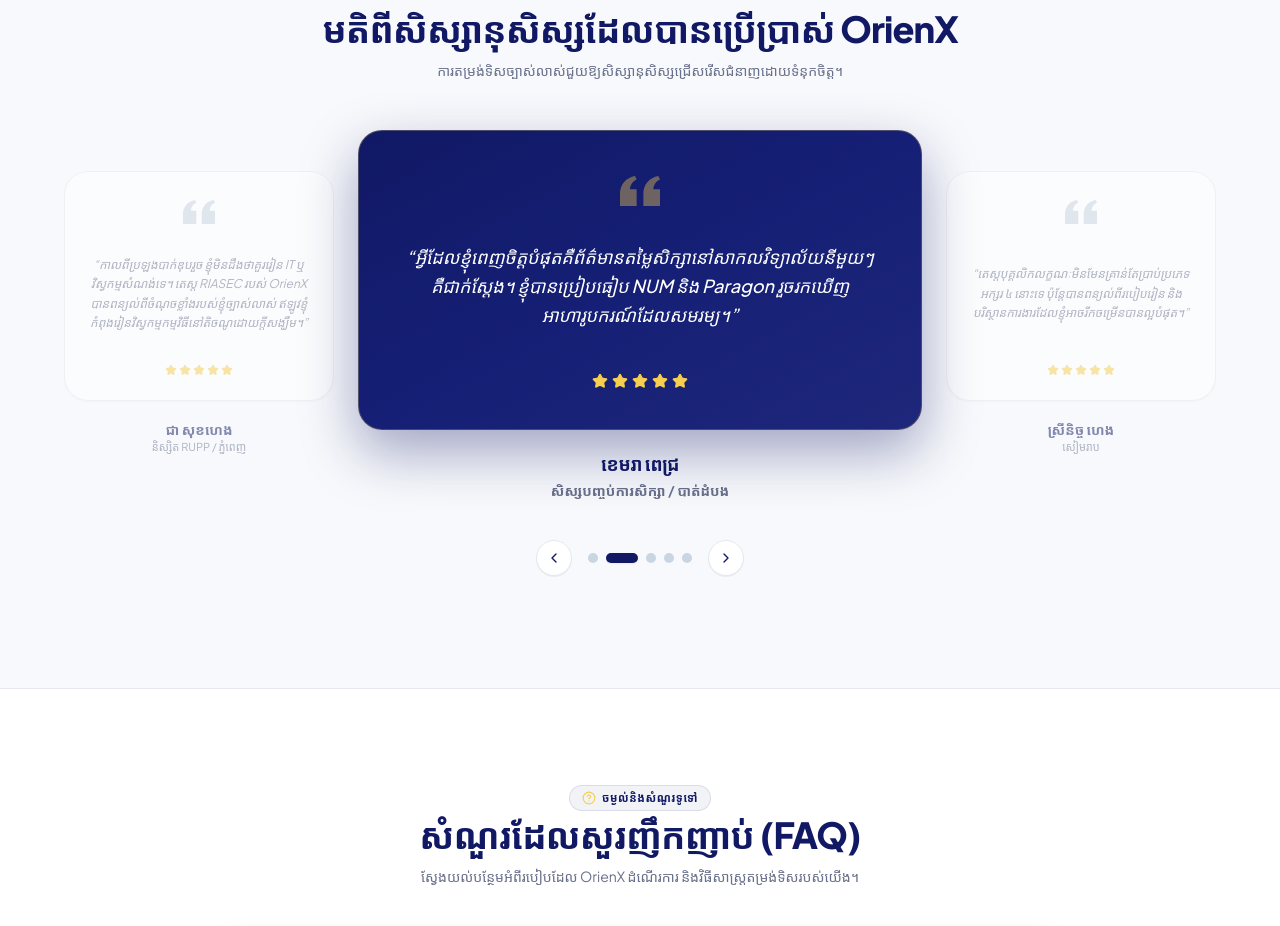
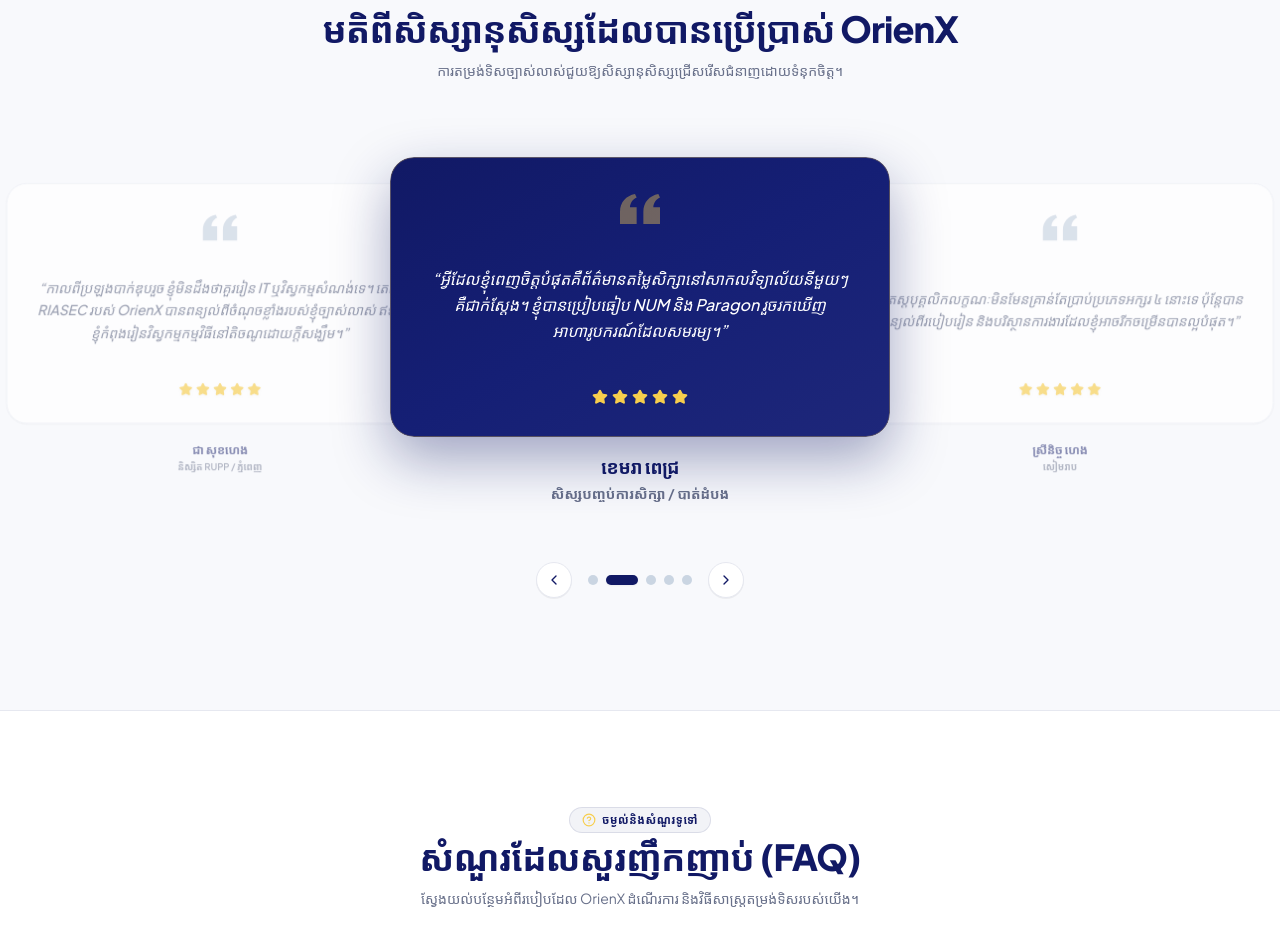
Before and after one commit to Vuthy-Tourn/orienx, a Next.js app in the folder frontend/: page / in a window 1280 px wide. Shown: the part 3003-3929 px from the top of the page. Built offline with nearby package versions, Linux system fonts and the light colour scheme; no server answers.

Commit message:
fix(testimonials): replace static text fade with dynamic 3D card sliding animation

```diff
--- a/frontend/src/components/home/testimonials-carousel.tsx
+++ b/frontend/src/components/home/testimonials-carousel.tsx
@@ -3,7 +3,7 @@
 import React, { useState, useEffect, useRef, useCallback } from "react";
 import { useLanguage } from "@/contexts/language-context";
 import { ChevronLeft, ChevronRight, Star } from "lucide-react";
-import { motion, AnimatePresence } from "motion/react";
+import { motion } from "motion/react";
 
 interface TestimonialItem {
   id: number;
@@ -14,9 +14,12 @@ interface TestimonialItem {
 
 export function TestimonialsCarousel() {
   const { t } = useLanguage();
-  const [[activeIndex, direction], setSlide] = useState<[number, number]>([0, 1]);
+  const [activeIndex, setActiveIndex] = useState(0);
   const [isPaused, setIsPaused] = useState(false);
+  const [isDesktop, setIsDesktop] = useState(true);
+  const [windowWidth, setWindowWidth] = useState(1200);
   const timerRef = useRef<NodeJS.Timeout | null>(null);
+  const prevSlotsRef = useRef<{ [key: number]: number }>({});
 
   const testimonials: TestimonialItem[] = [
     {
@@ -53,16 +56,29 @@ export function TestimonialsCarousel() {
 
   const total = testimonials.length;
 
+  // Responsive window tracking
+  useEffect(() => {
+    const handleResize = () => {
+      const w = window.innerWidth;
+      setWindowWidth(w);
+      setIsDesktop(w >= 768);
+    };
+
+    handleResize();
+    window.addEventListener("resize", handleResize);
+    return () => window.removeEventListener("resize", handleResize);
+  }, []);
+
   const nextSlide = useCallback(() => {
-    setSlide(([prev]) => [(prev + 1) % total, 1]);
+    setActiveIndex((prev) => (prev + 1) % total);
   }, [total]);
 
   const prevSlide = useCallback(() => {
-    setSlide(([prev]) => [(prev - 1 + total) % total, -1]);
+    setActiveIndex((prev) => (prev - 1 + total) % total);
   }, [total]);
 
   const goToSlide = useCallback((index: number) => {
-    setSlide(([prev]) => [index, index >= prev ? 1 : -1]);
+    setActiveIndex(index);
   }, []);
 
   // Auto-slide effect (changes every 5.5 seconds, pauses on hover)
@@ -78,12 +94,40 @@ export function TestimonialsCarousel() {
     };
   }, [isPaused, nextSlide]);
 
-  const prevIndex = (activeIndex - 1 + total) % total;
-  const nextIndex = (activeIndex + 1) % total;
+  // Compute circular slot (-2, -1, 0, 1, 2)
+  const getSlot = useCallback(
+    (index: number) => {
+      let slot = (index - activeIndex) % total;
+      if (slot < -Math.floor(total / 2)) slot += total;
+      if (slot > Math.floor(total / 2)) slot -= total;
+      return slot;
+    },
+    [activeIndex, total]
+  );
 
-  const currentItem = testimonials[activeIndex];
-  const prevItem = testimonials[prevIndex];
-  const nextItem = testimonials[nextIndex];
+  // Synchronize previous slots after each render
+  useEffect(() => {
+    testimonials.forEach((item, index) => {
+      prevSlotsRef.current[item.id] = getSlot(index);
+    });
+  }, [activeIndex, getSlot, testimonials]);
+
+  // Calculate horizontal position for each slot
+  const getSlotX = (slot: number) => {
+    if (slot === 0) return 0;
+    if (isDesktop) {
+      const baseOffset = windowWidth >= 1200 ? 420 : windowWidth >= 1024 ? 370 : 320;
+      if (slot === 1) return baseOffset;
+      if (slot === -1) return -baseOffset;
+      if (slot === 2) return baseOffset * 2;
+      return -baseOffset * 2;
+    } else {
+      if (slot === 1) return "108%";
+      if (slot === -1) return "-108%";
+      if (slot === 2) return "210%";
+      return "-210%";
+    }
+  };
 
   return (
     <section
@@ -104,186 +148,160 @@ export function TestimonialsCarousel() {
           </p>
         </div>
 
-        {/* 3-Card Stage: Stable Anchored Cards with Smooth Inside Content Transition */}
+        {/* 3D Kinetic Carousel Stage: Cards Physically Slide and Swap Across Positions */}
         <div
           className="relative max-w-6xl mx-auto"
           onMouseEnter={() => setIsPaused(true)}
           onMouseLeave={() => setIsPaused(false)}
         >
-          {/* Main Cards Row */}
-          <div className="grid grid-cols-1 md:grid-cols-12 gap-4 sm:gap-6 items-center">
-            {/* Left Flanking Card (Previous) */}
+          {/* Main Stage Stage Container */}
+          <div className="relative w-full h-[370px] sm:h-[400px] flex items-center justify-center overflow-visible">
+            {testimonials.map((item, index) => {
+              const slot = getSlot(index);
+              const isCenter = slot === 0;
+              const isLeft = slot === -1;
+              const isRight = slot === 1;
+              const isVisible = isCenter || (isDesktop && (isLeft || isRight));
+
+              // Check if item wrapped around behind the scenes (slot -2 <-> +2)
+              const prevSlot = prevSlotsRef.current[item.id] ?? slot;
+              const isSeamWrap =
+                (prevSlot <= -2 && slot >= 2) || (prevSlot >= 2 && slot <= -2);
+
+              return (
+                <motion.div
+                  key={item.id}
+                  initial={false}
+                  animate={{
+                    x: getSlotX(slot),
+                    scale: isCenter ? 1 : Math.abs(slot) === 1 ? 0.86 : 0.7,
+                    opacity: isCenter ? 1 : Math.abs(slot) === 1 ? (isDesktop ? 0.65 : 0) : 0,
+                    zIndex: isCenter ? 30 : Math.abs(slot) === 1 ? 20 : 10,
+                    rotateY: isDesktop
+                      ? isCenter
+                        ? 0
+                        : slot === 1
+                        ? -6
+                        : slot === -1
+                        ? 6
+                        : 0
+                      : 0,
+                  }}
+                  transition={
+                    isSeamWrap
+                      ? { duration: 0 }
+                      : {
+                          x: { type: "spring", stiffness: 240, damping: 26, mass: 0.85 },
+                          scale: { duration: 0.42, ease: [0.22, 1, 0.36, 1] },
+                          opacity: { duration: 0.35 },
+                          rotateY: { duration: 0.42, ease: [0.22, 1, 0.36, 1] },
+                        }
+                  }
+                  drag={isCenter ? "x" : false}
+                  dragConstraints={{ left: 0, right: 0 }}
+                  dragElastic={0.25}
+                  onDragEnd={(_, info) => {
+                    if (info.offset.x < -40 || info.velocity.x < -200) {
+                      nextSlide();
+                    } else if (info.offset.x > 40 || info.velocity.x > 200) {
+                      prevSlide();
+                    }
+                  }}
+                  onClick={() => {
+                    if (isLeft) prevSlide();
+                    if (isRight) nextSlide();
+                  }}
+                  className={`absolute w-[92vw] max-w-[420px] sm:max-w-[460px] md:max-w-[480px] lg:max-w-[500px] flex flex-col items-center select-none ${
+                    isCenter
+                      ? "cursor-grab active:cursor-grabbing"
+                      : isLeft || isRight
+                      ? "cursor-pointer hover:opacity-95 transition-opacity"
+                      : "pointer-events-none"
+                  }`}
+                  style={{
+                    perspective: 1000,
+                    visibility: isVisible || !isDesktop ? "visible" : "hidden",
+                  }}
+                >
+                  {/* The Testimonial Card Box with Dynamic Navy/White Crossfade */}
                   <div
-              onClick={prevSlide}
-              className="hidden md:flex md:col-span-3 flex-col items-center cursor-pointer opacity-50 hover:opacity-90 transition-all duration-300 transform hover:-translate-x-1"
+                    className={`w-full rounded-3xl p-6 sm:p-8 min-h-[260px] sm:min-h-[280px] flex flex-col justify-between text-center relative overflow-hidden transition-all duration-500 ${
+                      isCenter
+                        ? "shadow-[0_22px_55px_rgba(17,25,101,0.38)]"
+                        : "shadow-xs hover:shadow-md"
+                    }`}
                   >
-              <div className="w-full bg-white border border-[#E6E8F0] rounded-2xl sm:rounded-3xl p-6 shadow-xs min-h-[230px] flex flex-col justify-between text-center relative overflow-hidden">
-                <AnimatePresence mode="wait">
-                  <motion.div
-                    key={`prev-content-${prevItem.id}`}
-                    initial={{ opacity: 0 }}
-                    animate={{ opacity: 1 }}
-                    exit={{ opacity: 0 }}
-                    transition={{ duration: 0.3 }}
-                    className="w-full flex flex-col justify-between h-full flex-1"
+                    {/* Navy Gradient Background Layer (Active) */}
+                    <div
+                      className={`absolute inset-0 bg-gradient-to-br from-[#111965] via-[#151F75] to-[#1E277A] border border-[#F7CE4D]/30 transition-opacity duration-500 rounded-3xl ${
+                        isCenter ? "opacity-100" : "opacity-0 pointer-events-none"
+                      }`}
+                    />
+
+                    {/* White Card Background Layer (Flanking) */}
+                    <div
+                      className={`absolute inset-0 bg-white border border-[#E6E8F0] transition-opacity duration-500 rounded-3xl ${
+                        isCenter ? "opacity-0 pointer-events-none" : "opacity-100"
+                      }`}
+                    />
+
+                    {/* Card Inner Content */}
+                    <div className="relative z-10 w-full flex flex-col justify-between h-full min-h-[200px] flex-1">
+                      {/* Quotation Mark Icon */}
+                      <div
+                        className={`flex justify-center mb-2 shrink-0 transition-colors duration-500 ${
+                          isCenter ? "text-[#F7CE4D]/40" : "text-slate-300"
+                        }`}
                       >
-                    <div className="text-slate-300 flex justify-center mb-2">
-                      <svg className="w-8 h-8 fill-current" viewBox="0 0 24 24">
-                        <path d="M14.017 21v-7.391c0-5.704 3.731-9.57 8.983-10.609l.995 2.151c-2.432.917-3.995 3.638-3.995 5.849h4v10h-9.983zm-14.017 0v-7.391c0-5.704 3.748-9.57 9-10.609l.996 2.151c-2.433.917-3.996 3.638-3.996 5.849h3.983v10h-9.983z" />
-                      </svg>
-                    </div>
-                    <p className="text-xs text-[#68708A] line-clamp-4 italic leading-relaxed my-auto">
-                      &ldquo;{prevItem.text}&rdquo;
-                    </p>
-                    <div className="mt-3 flex items-center justify-center gap-0.5 text-[#F7CE4D]">
-                      {Array.from({ length: 5 }).map((_, i) => (
-                        <Star key={i} className="w-3 h-3 fill-current" />
-                      ))}
-                    </div>
-                  </motion.div>
-                </AnimatePresence>
-              </div>
-
-              {/* Author Info Below Left Card */}
-              <div className="mt-4 text-center min-h-[42px] flex flex-col items-center justify-center">
-                <AnimatePresence mode="wait">
-                  <motion.div
-                    key={`prev-author-${prevItem.id}`}
-                    initial={{ opacity: 0 }}
-                    animate={{ opacity: 1 }}
-                    exit={{ opacity: 0 }}
-                    transition={{ duration: 0.25 }}
-                  >
-                    <h4 className="text-sm font-bold text-[#111965]">{prevItem.author}</h4>
-                    <p className="text-[11px] text-[#68708A]">{prevItem.role}</p>
-                  </motion.div>
-                </AnimatePresence>
-              </div>
-            </div>
-
-            {/* Active Center Card: Firmly Anchored Navy Card with Smooth Inside Transitions */}
-            <div className="md:col-span-6 flex flex-col items-center z-10 w-full">
-              <div className="w-full bg-gradient-to-br from-[#111965] via-[#151F75] to-[#1E277A] text-white rounded-3xl p-8 sm:p-10 shadow-[0_22px_55px_rgba(17,25,101,0.38)] min-h-[270px] sm:min-h-[300px] flex flex-col justify-between text-center relative border border-[#F7CE4D]/25 overflow-hidden">
-                <AnimatePresence mode="wait">
-                  <motion.div
-                    key={`center-quote-${currentItem.id}`}
-                    initial={{
-                      opacity: 0,
-                      y: direction > 0 ? 12 : -12,
-                      filter: "blur(3px)",
-                    }}
-                    animate={{
-                      opacity: 1,
-                      y: 0,
-                      filter: "blur(0px)",
-                    }}
-                    exit={{
-                      opacity: 0,
-                      y: direction > 0 ? -12 : 12,
-                      filter: "blur(3px)",
-                    }}
-                    transition={{
-                      duration: 0.38,
-                      ease: [0.22, 1, 0.36, 1],
-                    }}
-                    className="w-full flex flex-col justify-between items-center h-full min-h-[210px] flex-1"
-                  >
-                    {/* Brand Gold Ambient Quotation Mark */}
-                    <div className="text-[#F7CE4D]/40 flex justify-center mb-2 shrink-0">
-                      <svg className="w-12 h-10 fill-current" viewBox="0 0 24 24">
+                        <svg className="w-10 h-8 sm:w-12 sm:h-10 fill-current" viewBox="0 0 24 24">
                           <path d="M14.017 21v-7.391c0-5.704 3.731-9.57 8.983-10.609l.995 2.151c-2.432.917-3.995 3.638-3.995 5.849h4v10h-9.983zm-14.017 0v-7.391c0-5.704 3.748-9.57 9-10.609l.996 2.151c-2.433.917-3.996 3.638-3.996 5.849h3.983v10h-9.983z" />
                         </svg>
                       </div>
 
                       {/* Main Quote Text */}
-                    <p className="text-sm sm:text-base md:text-lg font-medium text-white leading-relaxed italic max-w-lg mx-auto my-auto">
-                      &ldquo;{currentItem.text}&rdquo;
+                      <p
+                        className={`text-xs sm:text-sm md:text-base font-medium leading-relaxed italic max-w-md mx-auto my-auto transition-colors duration-500 ${
+                          isCenter
+                            ? "text-white"
+                            : "text-[#68708A] line-clamp-4"
+                        }`}
+                      >
+                        &ldquo;{item.text}&rdquo;
                       </p>
 
-                    {/* Rating Stars (Brand Accent Yellow #F7CE4D) */}
-                    <div className="mt-5 flex items-center justify-center gap-1 text-[#F7CE4D] shrink-0">
+                      {/* 5-Star Rating */}
+                      <div className="mt-4 flex items-center justify-center gap-1 text-[#F7CE4D] shrink-0">
                         {Array.from({ length: 5 }).map((_, i) => (
                           <Star key={i} className="w-4 h-4 fill-current drop-shadow-xs" />
                         ))}
                       </div>
-                  </motion.div>
-                </AnimatePresence>
-              </div>
-
-              {/* Author Info Underneath Center Card */}
-              <div className="mt-5 text-center min-h-[50px] flex flex-col items-center justify-center">
-                <AnimatePresence mode="wait">
-                  <motion.div
-                    key={`center-author-${currentItem.id}`}
-                    initial={{ opacity: 0, y: 6 }}
-                    animate={{ opacity: 1, y: 0 }}
-                    exit={{ opacity: 0, y: -6 }}
-                    transition={{ duration: 0.28, ease: "easeOut" }}
-                    className="space-y-0.5"
-                  >
-                    <h3 className="text-base sm:text-lg font-black text-[#111965] tracking-tight">
-                      {currentItem.author}
-                    </h3>
-                    <p className="text-xs sm:text-sm font-semibold text-[#68708A]">
-                      {currentItem.role}
-                    </p>
-                  </motion.div>
-                </AnimatePresence>
                     </div>
                   </div>
 
-            {/* Right Flanking Card (Next) */}
-            <div
-              onClick={nextSlide}
-              className="hidden md:flex md:col-span-3 flex-col items-center cursor-pointer opacity-50 hover:opacity-90 transition-all duration-300 transform hover:translate-x-1"
+                  {/* Student Author Information Beneath Card (Slides Together with Card) */}
+                  <div className="mt-4 text-center min-h-[46px] flex flex-col items-center justify-center space-y-0.5">
+                    <h3
+                      className={`font-black text-[#111965] tracking-tight transition-all duration-500 ${
+                        isCenter ? "text-base sm:text-lg" : "text-sm text-[#111965]/75"
+                      }`}
                     >
-              <div className="w-full bg-white border border-[#E6E8F0] rounded-2xl sm:rounded-3xl p-6 shadow-xs min-h-[230px] flex flex-col justify-between text-center relative overflow-hidden">
-                <AnimatePresence mode="wait">
-                  <motion.div
-                    key={`next-content-${nextItem.id}`}
-                    initial={{ opacity: 0 }}
-                    animate={{ opacity: 1 }}
-                    exit={{ opacity: 0 }}
-                    transition={{ duration: 0.3 }}
-                    className="w-full flex flex-col justify-between h-full flex-1"
+                      {item.author}
+                    </h3>
+                    <p
+                      className={`font-semibold transition-all duration-500 ${
+                        isCenter ? "text-xs sm:text-sm text-[#68708A]" : "text-[11px] text-[#68708A]/75"
+                      }`}
                     >
-                    <div className="text-slate-300 flex justify-center mb-2">
-                      <svg className="w-8 h-8 fill-current" viewBox="0 0 24 24">
-                        <path d="M14.017 21v-7.391c0-5.704 3.731-9.57 8.983-10.609l.995 2.151c-2.432.917-3.995 3.638-3.995 5.849h4v10h-9.983zm-14.017 0v-7.391c0-5.704 3.748-9.57 9-10.609l.996 2.151c-2.433.917-3.996 3.638-3.996 5.849h3.983v10h-9.983z" />
-                      </svg>
-                    </div>
-                    <p className="text-xs text-[#68708A] line-clamp-4 italic leading-relaxed my-auto">
-                      &ldquo;{nextItem.text}&rdquo;
+                      {item.role}
                     </p>
-                    <div className="mt-3 flex items-center justify-center gap-0.5 text-[#F7CE4D]">
-                      {Array.from({ length: 5 }).map((_, i) => (
-                        <Star key={i} className="w-3 h-3 fill-current" />
-                      ))}
                   </div>
                 </motion.div>
-                </AnimatePresence>
-              </div>
-
-              {/* Author Info Below Right Card */}
-              <div className="mt-4 text-center min-h-[42px] flex flex-col items-center justify-center">
-                <AnimatePresence mode="wait">
-                  <motion.div
-                    key={`next-author-${nextItem.id}`}
-                    initial={{ opacity: 0 }}
-                    animate={{ opacity: 1 }}
-                    exit={{ opacity: 0 }}
-                    transition={{ duration: 0.25 }}
-                  >
-                    <h4 className="text-sm font-bold text-[#111965]">{nextItem.author}</h4>
-                    <p className="text-[11px] text-[#68708A]">{nextItem.role}</p>
-                  </motion.div>
-                </AnimatePresence>
-              </div>
-            </div>
+              );
+            })}
           </div>
 
           {/* Navigation Controls & Dot Indicators */}
-          <div className="mt-10 flex items-center justify-center gap-4">
+          <div className="mt-8 flex items-center justify-center gap-4">
             <button
               onClick={prevSlide}
               aria-label="Previous Testimonial"
@@ -292,7 +310,7 @@ export function TestimonialsCarousel() {
               <ChevronLeft className="w-4 h-4" />
             </button>
 
-            {/* Pagination Dots with Smooth Indicator */}
+            {/* Pagination Dots with Smooth Animated Indicator */}
             <div className="flex items-center gap-2">
               {testimonials.map((_, idx) => {
                 const isActive = idx === activeIndex;
```
Lines whose indentation alone changed are shown as unchanged.
